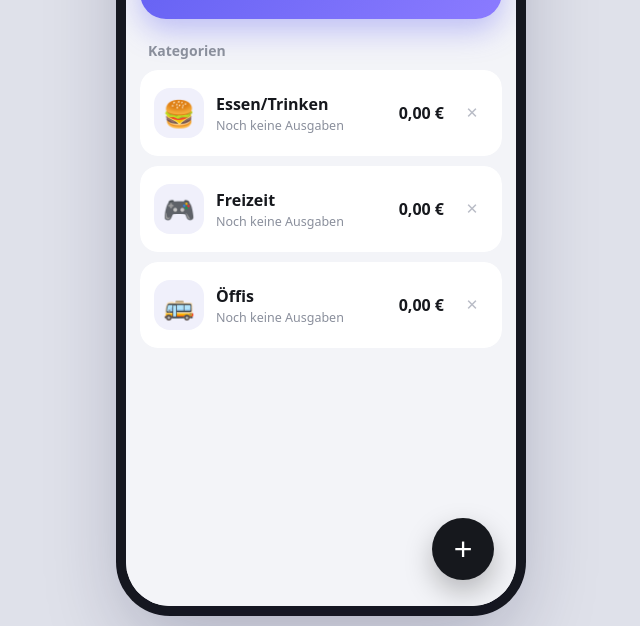
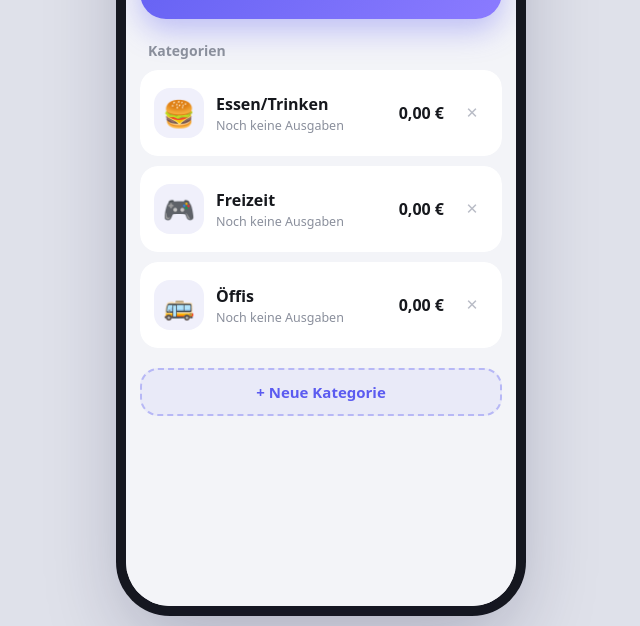
Before and after one commit to Treneus/haushaltsplan, a plain HTML site: page index.html in a window 1280 px wide. Shown: the part 174-800 px from the top of the page, without its empty margins (319-959 px from the left). Drawn offline with Linux system fonts and the light colour scheme.

Commit message:
Übersicht: langer Knopf "Neue Kategorie" unter der Liste statt rundem +-Knopf
Der runde +-Knopf unten rechts hat auf der Übersicht irritiert. Dort gibt es
jetzt einen flacheren, breiten Knopf direkt unter der letzten Kategorie.
In einer Kategorie bleibt der +-Knopf für neue Ausgaben.

Co-Authored-By: Claude Opus 5.5 <noreply@anthropic.com>
Claude-Session: https://claude.ai/code/session_017pfGmqQchmiaKZXAGpw6Uu

```diff
--- a/index.html
+++ b/index.html
@@ -43,11 +43,13 @@
         </header>
         <div class="scroll" id="homeScroll">
           <div class="list-head">Kategorien</div>
-          <ul id="sectionList" class="list sections"></ul>
           <div id="homeEmpty" class="empty" hidden>
             <div class="big">🗂️</div>
-            <p>Keine Kategorien vorhanden.<br>Tippe auf <b>+</b>, um eine anzulegen.</p>
+            <p>Keine Kategorien vorhanden.<br>Tippe auf <b>Neue Kategorie</b>, um eine anzulegen.</p>
           </div>
+          <ul id="sectionList" class="list sections"></ul>
+          <!-- Knopf direkt unter der letzten Kategorie (ersetzt auf der Übersicht den runden +-Knopf) -->
+          <button id="addSectionBtn" class="add-row-btn" type="button">+ Neue Kategorie</button>
         </div>
       </section>
 
--- a/js/app.js
+++ b/js/app.js
@@ -772,10 +772,12 @@ store.onChange = renderSync; // Zähler "noch nicht in iCloud" aktuell halten
 // =========================================================
 //  KNÖPFE & TASTEN
 // =========================================================
+// Runder +-Knopf: nur noch in einer Kategorie (neue Ausgabe)
 fab.addEventListener('click', () => {
   if (currentScreen === 'detail') openExpenseSheet();
-  else if (currentScreen === 'home') openSheet(sectionSheet, sectionNameIn);
 });
+// Langer Knopf unter der Liste auf der Übersicht: neue Kategorie
+$('#addSectionBtn').addEventListener('click', () => openSheet(sectionSheet, sectionNameIn));
 $('#settingsBtn').addEventListener('click', openSettings);
 backdrop.addEventListener('click', closeSheet);
 document.querySelectorAll('[data-close]').forEach((b) => b.addEventListener('click', closeSheet));
--- a/style.css
+++ b/style.css
@@ -253,6 +253,28 @@ button, .row-fg, .chip span { touch-action: manipulation; }
 .fab:active { transform: scale(.92); }
 .fab.hide,
 .phone.in-settings .fab { transform: scale(0); }
+/* Auf der Übersicht gibt es keinen runden +-Knopf – dort gibt es
+   den langen Knopf "Neue Kategorie" unter der Liste (.add-row-btn) */
+.phone:not(.in-detail):not(.in-settings) .fab { transform: scale(0); pointer-events: none; }
+
+/* ===== Langer Knopf unter der Kategorien-Liste ===== */
+.add-row-btn {
+  display: block;
+  width: 100%;
+  margin-top: 10px;
+  padding: 12px 16px;
+  border: 2px dashed rgba(91, 91, 240, .35);
+  border-radius: var(--radius);
+  background: rgba(91, 91, 240, .06);
+  color: var(--accent);
+  font: inherit;
+  font-size: 15px;
+  font-weight: 600;
+  cursor: pointer;
+  transition: background .2s, transform .15s var(--ease);
+}
+.add-row-btn:hover { background: rgba(91, 91, 240, .12); }
+.add-row-btn:active { transform: scale(.98); }
 
 /* ===== Fenster von unten ===== */
 .backdrop {
```
Also changed, not shown: 1 other file.
